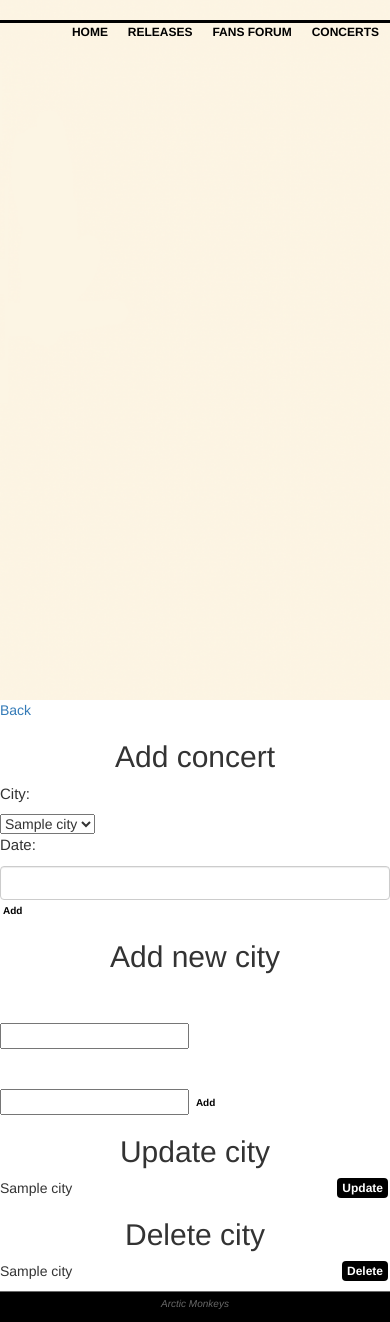
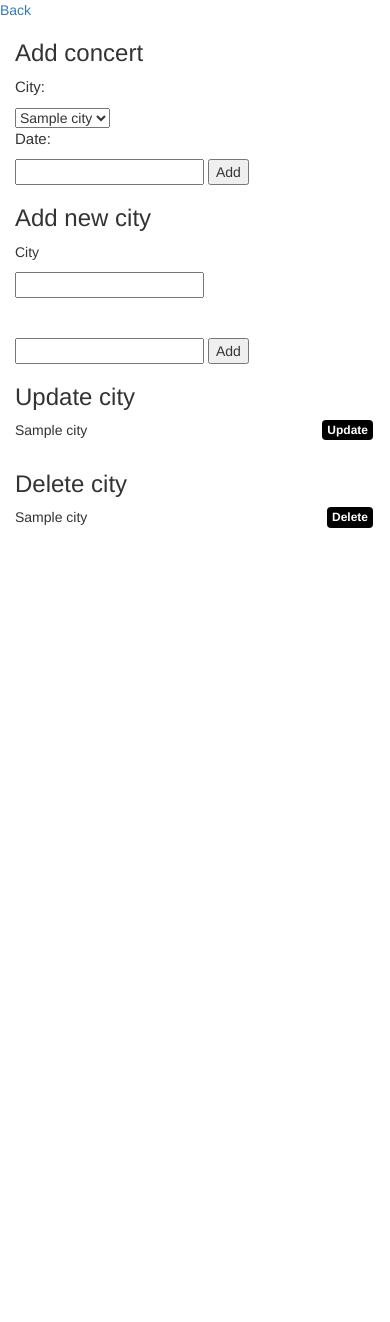
Before and after one commit to ligreens/arcticmonkeys, a PHP site: template views/add.concert.php in a window 390 px wide. After the commit the page ends 528 px from the top, so only its background shows below. Run offline with PHP 8.4, Linux system fonts and the light colour scheme; the template is opened without the code that fills it: most values are stand-ins (such as "Sample title", 1, 10 or a date in 2020).

Commit message:
added changes

```diff
--- a/views/add.concert.php
+++ b/views/add.concert.php
@@ -1,5 +1,25 @@
+<!DOCTYPE html>
+<html>
+<head>
+    <meta charset="utf-8">
+    <meta http-equiv="X-UA-Compatible" content="IE=edge">
+    <meta name="viewport" content="width=device-width, initial-scale=1">
+    <title>Arctic Monkeys</title>
+    <!-- Bootstrap -->
+    <link href="/css/bootstrap.min.css" rel="stylesheet">
+    <!-- CSS -->
+    <link href="/css/custom.css" rel="stylesheet">
+
+    <link rel="stylesheet/less" type="text/css" href="/css/styles.less"/>
+    <script src="https://ajax.googleapis.com/ajax/libs/jquery/1.12.4/jquery.min.js"></script>
+    <script src="/js/app.js" type="text/javascript"></script>
+    <!-- <script src="/js/vendor/custom.js" type="text/javascript"></script> -->
+
+</head>
+<body>
 <a href="/concert">Back</a>
-<h2>Add concert</h2>
+<div class="col-lg-12 col-md-12 col-sm-12">
+<h3>Add concert</h3>
     <form action="/create" method="POST" class="form-inline">
         <p class="concert">City:</p>
         <input type="hidden" name="id" value="">
@@ -12,24 +32,27 @@
         </select>
         <br>
         <p class="concert">Date:</p>
-        <input type="text" name="date" class="form-control" value="">
-        <button type="submit" name="update" class=" delete btn btn-primary">Add
+        <input type="text" name="date" class="" value="">
+        <button type="submit" name="update" class="">Add
         </button>
     </form>
+</div>
 
-
-    <h2>Add new city</h2>
+<div class="col-lg-12 col-md-12 col-sm-12">
+    <h3>Add new city</h3>
     <form action="/add.city" method="POST" class="form-inline" >
-        <p class="formfield">City</p>
+        <p class="">City</p>
         <input type="hidden" name="id" value="">
         <input type="text" name="name" class="form-inline">
         <p class="formfield formcomment">Country</p>
         <input type="text" name="country" class="form-inline">
 
-        <button type="submit" name="update" class=" delete btn btn-primary">Add
+        <button type="submit" name="update" class=" ">Add
         </button>
     </form>
-<h2>Update city</h2>
+</div>
+<div class="col-lg-4 col-md-4 col-sm-6">
+    <h3>Update city</h3>
 <form action="/" method="POST" class="form-inline" >
 
     <?php
@@ -40,18 +63,21 @@
             <?php
     } ?>
 </form>
-
-
-<h2>Delete city</h2>
-    <form action="/" method="POST" class="form-inline" >
+    <div class="col-lg-4 col-md-4 col-sm-6"></div>
+</div>
+<div class="col-lg-4 col-md-4 col-sm-6">
+<h3>Delete city</h3>
+    <form action="/" method="POST" class="" >
 
         <?php
         foreach ($cities as $value) { ?>
 <p><?= $value['name'] ?>
 
-        <a class="add  btn btn-primary pull-right deletebtn" href="/delete.city?id=<?= $value['id'] ?><?= $value['name'] ?>" role="button">Delete</a>
+        <a class="add  btn btn-primary pull-right " href="/delete.city?id=<?= $value['id'] ?><?= $value['name'] ?>" role="button">Delete</a>
 </p>
             <?php
         } ?>
 
     </form>
+</div>
+</body>
--- a/views/concert.php
+++ b/views/concert.php
@@ -13,7 +13,7 @@
            role='button'>Update</a>
         <a class="add  btn btn-primary pull-right deletebtn" href="/delete?id=<?= $value['concert']['id'] ?>">Delete</a>
         <p class="concertlist col-lg-10 col-md-10 col-sm-10 col-xs-12"><?= $value['concert']['date'] ?>
-            ,  <?= $value['city']['name'] ?>
+            -  <?= $value['city']['name'] ?>
         <p>
             <?php } ?>
     </div>
```
